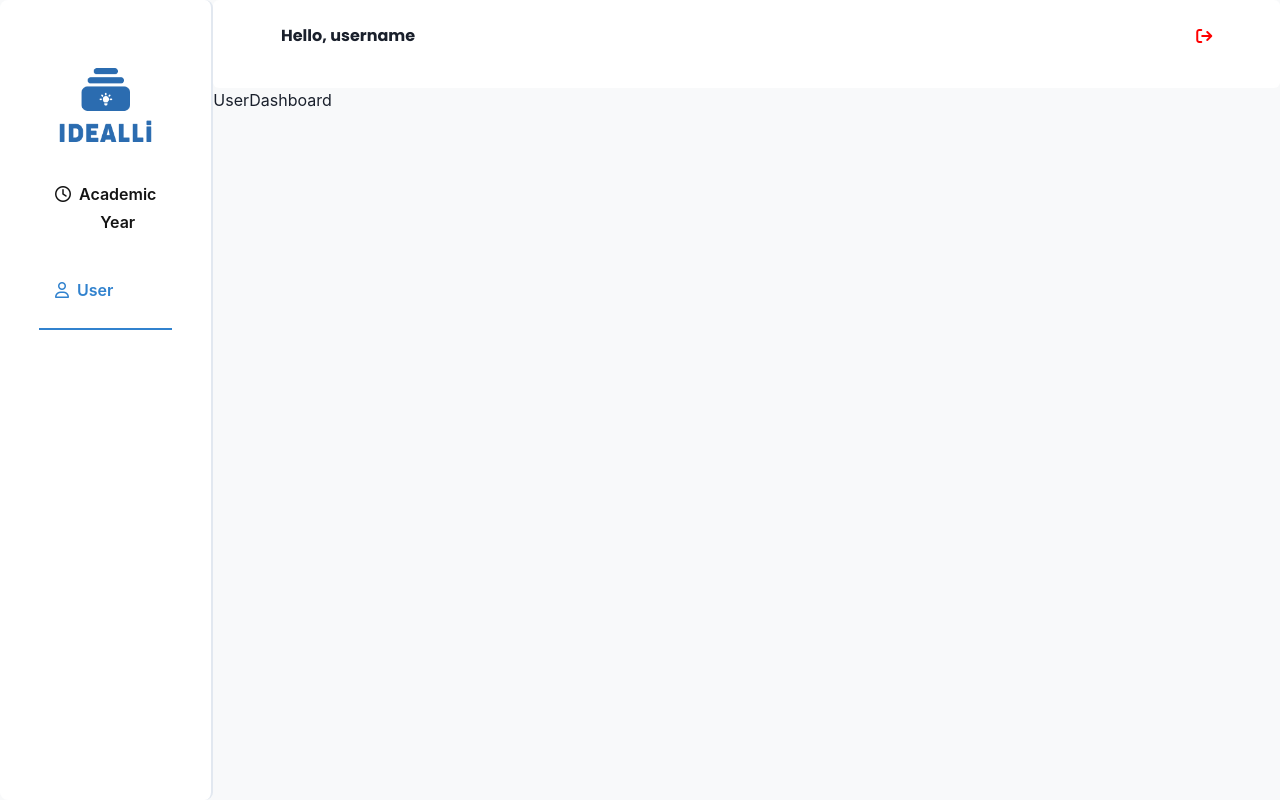
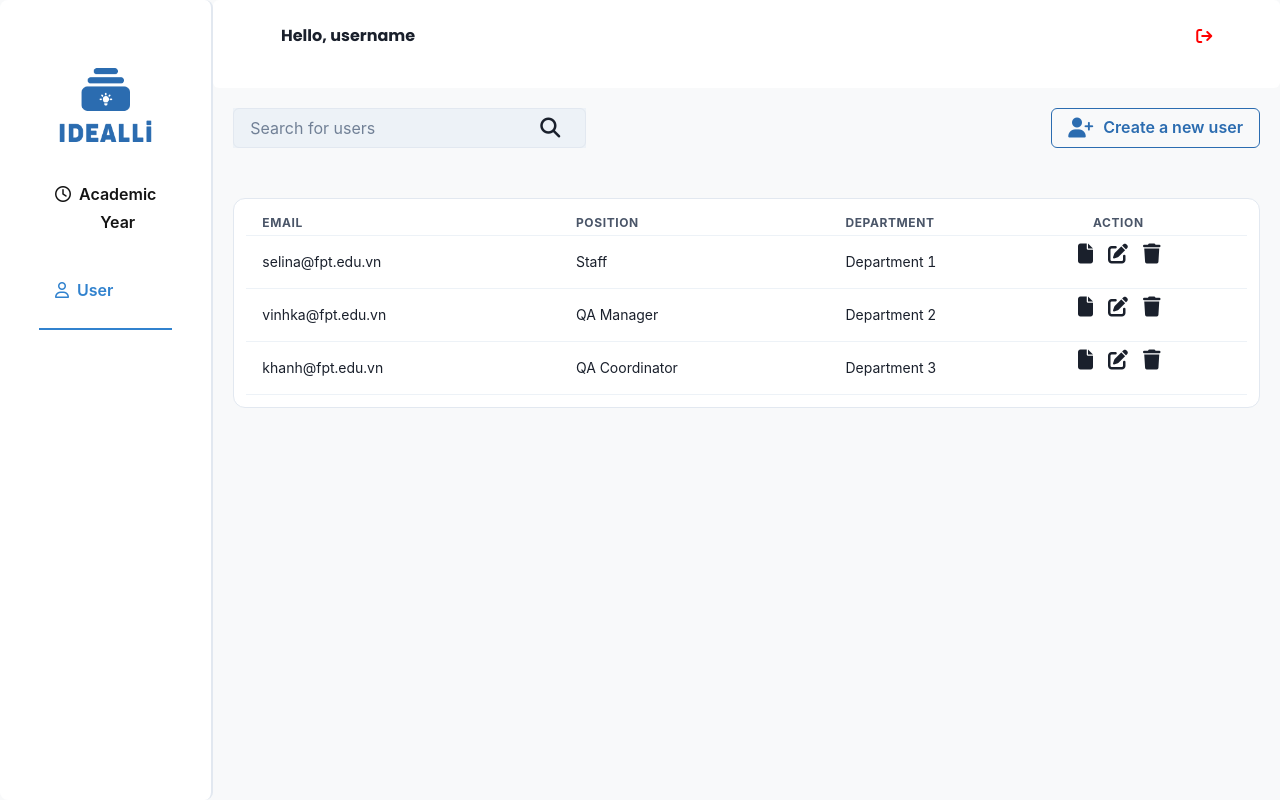
Before and after one commit to SeptupleProject/septuple-project-FE, a React (Create React App) app: page /user-dashboard in a window 1280 px wide. Built offline with nearby package versions, Linux system fonts and the light colour scheme.

Commit message:
user dashboard

```diff
--- a/src/assets/scss/main.scss
+++ b/src/assets/scss/main.scss
@@ -1,5 +1,4 @@
 @import './Base/reset';
-
 @import './Components/header';
 @import './Components/button';
 @import './Components/text';
@@ -8,5 +7,20 @@
 @import './Components/ideapreview';
 
 @import './Helpers/variable';
+@import './Layouts/home';
 
-@import './Layouts/home';
+.table-user {
+    box-sizing: border-box;
+    padding: 12px;
+    margin: 30px 20px;
+    background: #FFFFFF;
+    border: 1px solid #E2E8F0;
+    border-radius: 12px;
+}
+.create-button {
+    margin: 20px;
+}
+
+.search-area {
+    margin: 20px;
+}
--- a/src/components/Icon/Icon.jsx
+++ b/src/components/Icon/Icon.jsx
@@ -1,15 +1,16 @@
-import React from 'react'
+import React from "react";
 
 const Icon = (props) => {
-    const iconStyle = {
-        color: `${props.color}`,
-        fontSize: `${props.fontSize}`,
-    }
+  const iconStyle = {
+    color: `${props.color}`,
+    fontSize: `${props.fontSize}`,
+    paddingRight: `${props.paddingRight}`,
+  };
   return (
-    <div className='icon-component' style={iconStyle}>
+    <div className="icon-component" style={iconStyle}>
       <i className={`${props.content}`}></i>
     </div>
-  )
-}
+  );
+};
 
-export default Icon
+export default Icon;
--- a/src/pages/Admin/User/UserDashboard.jsx
+++ b/src/pages/Admin/User/UserDashboard.jsx
@@ -1,7 +1,141 @@
-import React from 'react';
+import React from "react";
+import { Grid, GridItem } from "@chakra-ui/react";
+import { Input, InputGroup, InputRightElement } from "@chakra-ui/react";
+import Icon from "../../../components/Icon/Icon";
+import { Button, ButtonGroup } from "@chakra-ui/react";
+import {
+  Table,
+  Thead,
+  Tbody,
+  Tfoot,
+  Tr,
+  Th,
+  Td,
+  TableCaption,
+  TableContainer,
+} from "@chakra-ui/react";
 
 const UserDashboard = () => {
-   return <div>UserDashboard</div>;
+  return (
+    <>
+      <div>
+        <Grid templateColumns="repeat(5, 1fr)" gap={4}>
+          <GridItem className="search-area" colSpan={2} h="10" bg="#EDF2F7">
+            <InputGroup size="md">
+              <Input pr="4.5rem" type="text" placeholder="Search for users" />
+              <InputRightElement width="4.5rem">
+                <Icon fontSize="20px" content="fa-solid fa-magnifying-glass" />
+              </InputRightElement>
+            </InputGroup>
+          </GridItem>
+          <GridItem className="create-button" colStart={5} colEnd={5} h="10">
+            <Button colorScheme="blue" variant="outline">
+              <Icon
+                fontSize="20px"
+                content="fa-solid fa-user-plus"
+                paddingRight="10px"
+              />
+              Create a new user
+            </Button>
+          </GridItem>
+        </Grid>
+      </div>
+      <div className="user-table-list">
+        <TableContainer className="table-user">
+          <Table size="sm">
+            <Thead>
+              <Tr>
+                <Th>EMAIL</Th>
+                <Th>POSITION</Th>
+                <Th>DEPARTMENT</Th>
+                <Th>ACTION</Th>
+              </Tr>
+            </Thead>
+            <Tbody>
+              <Tr>
+                <Td>selina@fpt.edu.vn</Td>
+                <Td>Staff</Td>
+                <Td>Department 1</Td>
+                <Td>
+                  <ul class="row">
+                    <Icon
+                      className="col bg-danger"
+                      fontSize="20px"
+                      content="fa-solid fa-file"
+                      paddingRight="15px"
+                    />
+                    <Icon
+                      className="col col bg-info"
+                      fontSize="20px"
+                      content="fa-solid fa-pen-to-square"
+                      paddingRight="15px"
+                    />
+                    <Icon
+                      className="col bg-warning"
+                      fontSize="20px"
+                      content="fa-solid fa-trash"
+                    />
+                  </ul>
+                </Td>
+              </Tr>
+              <Tr>
+                <Td>vinhka@fpt.edu.vn</Td>
+                <Td>QA Manager</Td>
+                <Td>Department 2</Td>
+                <Td>
+                  <ul class="row">
+                    <Icon
+                      className="col bg-danger"
+                      fontSize="20px"
+                      content="fa-solid fa-file"
+                      paddingRight="15px"
+                    />
+                    <Icon
+                      className="col col bg-info"
+                      fontSize="20px"
+                      content="fa-solid fa-pen-to-square"
+                      paddingRight="15px"
+                    />
+                    <Icon
+                      className="col bg-warning"
+                      fontSize="20px"
+                      content="fa-solid fa-trash"
+                    />
+                  </ul>
+                </Td>
+              </Tr>
+              <Tr>
+                <Td>khanh@fpt.edu.vn</Td>
+                <Td>QA Coordinator</Td>
+                <Td>Department 3</Td>
+                <Td>
+                  <ul class="row">
+                    <Icon
+                      className="col bg-danger"
+                      fontSize="20px"
+                      content="fa-solid fa-file"
+                      paddingRight="15px"
+                    />
+                    <Icon
+                      className="col col bg-info"
+                      fontSize="20px"
+                      content="fa-solid fa-pen-to-square"
+                      paddingRight="15px"
+                    />
+                    <Icon
+                      className="col bg-warning"
+                      fontSize="20px"
+                      content="fa-solid fa-trash"
+                    />
+                  </ul>
+                </Td>
+              </Tr>
+            </Tbody>
+          </Table>
+        </TableContainer>
+      </div>
+    </>
+  );
 };
 
 export default UserDashboard;
```
